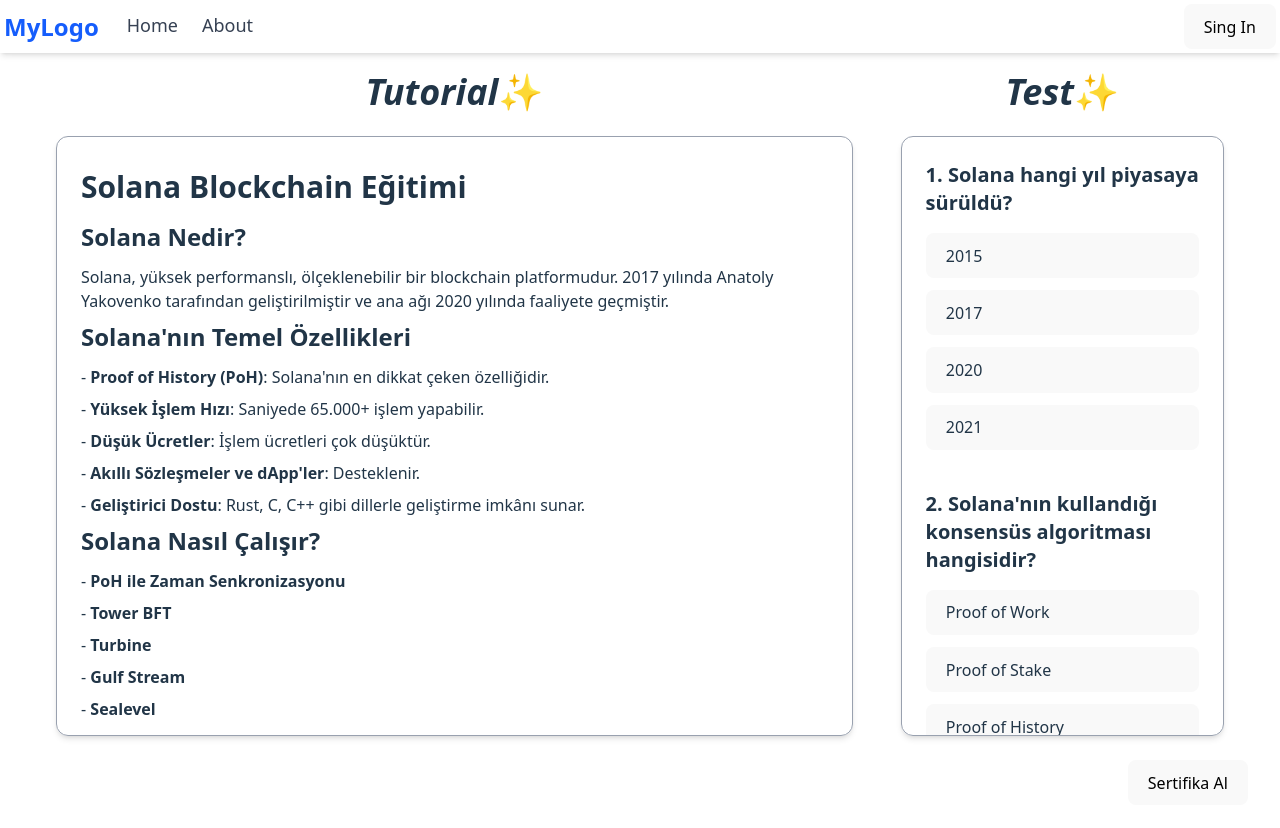
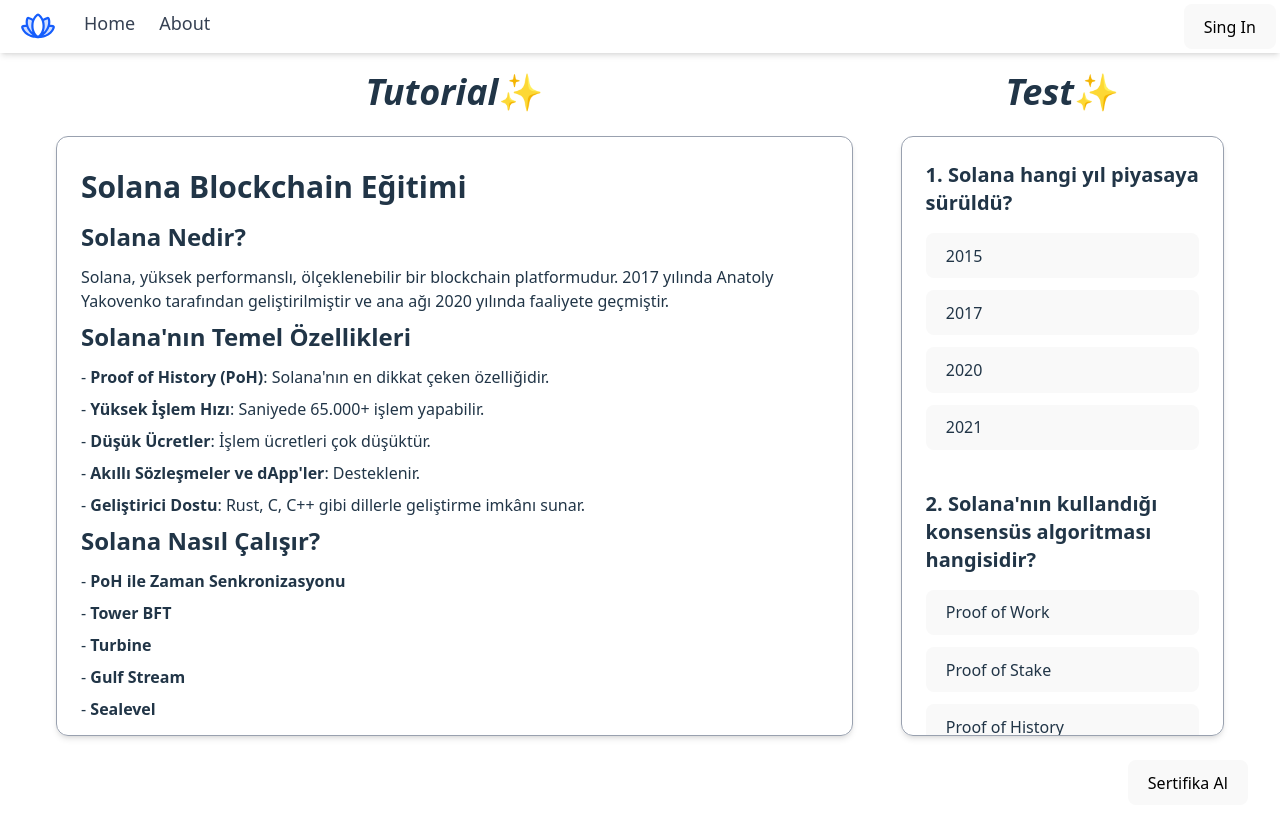
Before and after one commit to sbasrik/web1-team, a React (Vite) app: page / in a window 1280 px wide. Shown: the top 828 px of the page. Built offline with nearby package versions, Linux system fonts and the light colour scheme.

Commit message:
icon indirildi eklendi

```diff
--- a/package.json
+++ b/package.json
@@ -12,7 +12,8 @@
   "dependencies": {
     "@tailwindcss/vite": "^4.1.4",
     "react": "^19.0.0",
-    "react-dom": "^19.0.0"
+    "react-dom": "^19.0.0",
+    "react-icons": "^5.5.0"
   },
   "devDependencies": {
     "@eslint/js": "^9.22.0",
--- a/src/components/Navbar.tsx
+++ b/src/components/Navbar.tsx
@@ -1,4 +1,5 @@
 import { useState } from "react";
+import { PiFlowerLotusDuotone } from "react-icons/pi";
 
 export default function Navbar() {
   const [isOpen, setIsOpen] = useState(false);
@@ -14,8 +15,8 @@ export default function Navbar() {
     return (
       <nav className="fixed top-0 left-0 w-full flex items-center justify-between p-1 bg-white shadow-md z-50">
         {/* Logo */}
-        <div className="flex justify-center text-2xl font-bold text-blue-600">
-          MyLogo
+        <div className="flex justify-center text-4xl font-bold text-blue-600 ml-4">
+        <PiFlowerLotusDuotone />
           <ul className="flex space-x-6 text-gray-700 ml-7">
           <li className="hover:text-blue-500 cursor-pointer font-normal text-lg">Home</li>
           <li className="hover:text-blue-500 cursor-pointer font-normal text-lg">About</li>
```
Also changed, not shown: 2 other files (tests, documents, lock files or other folders).
